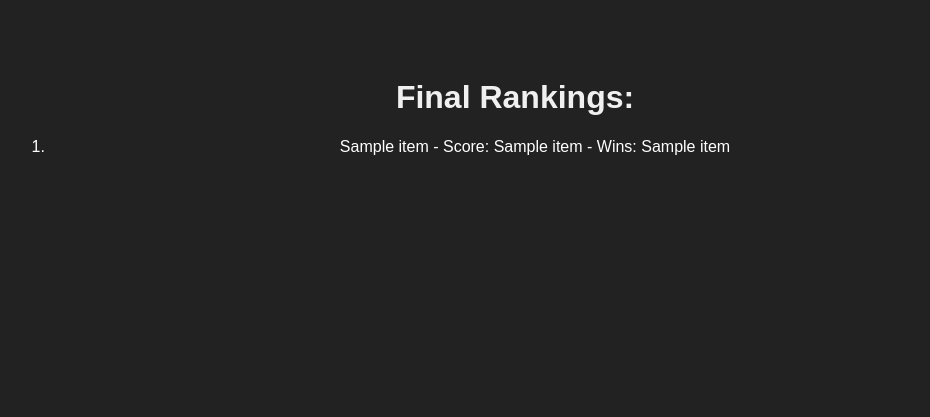
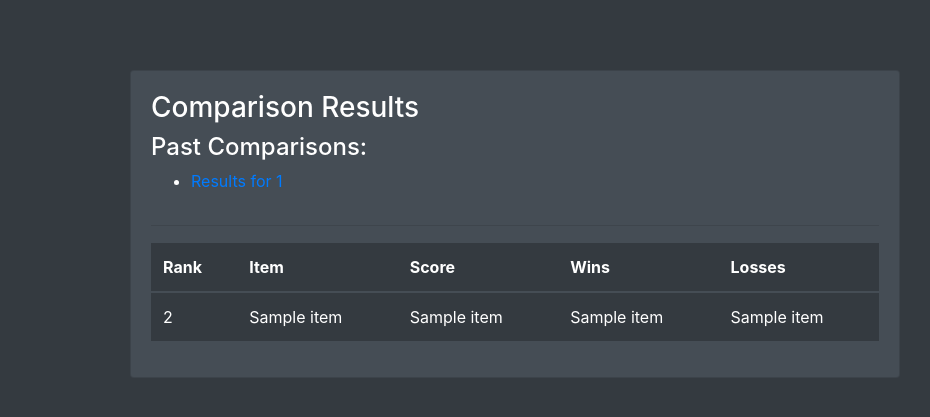
Before and after one commit to mckayc/elosimplecomparison, a Flask app: template templates/results.html in a window 1280 px wide. Shown: the top 417 px of the page, without its empty margins (125-1055 px from the left). Run offline with Flask 3, Linux system fonts and the light colour scheme; the template is opened without the code that fills it: most values are stand-ins (such as "Sample title", 1, 10 or a date in 2020); some libraries are stand-ins or nearby versions.

Commit message:
Previous entries

```diff
--- a/app.py
+++ b/app.py
@@ -2,6 +2,7 @@ from flask import Flask, render_template, request, redirect, url_for
 import sqlite3
 import itertools
 import random
+from datetime import datetime
 
 app = Flask(__name__)
 app.config['SECRET_KEY'] = 'your_secret_key'
@@ -14,6 +15,7 @@ c = conn.cursor()
 c.execute('''CREATE TABLE IF NOT EXISTS items (
                 id INTEGER PRIMARY KEY AUTOINCREMENT,
                 name TEXT NOT NULL,
+                timestamp TEXT DEFAULT CURRENT_TIMESTAMP,
                 score INTEGER DEFAULT 1000,
                 wins INTEGER DEFAULT 0,
                 losses INTEGER DEFAULT 0
@@ -38,8 +40,10 @@ def compare():
     c.execute("DELETE FROM items")
     conn.commit()
 
+    timestamp = datetime.now().strftime('%Y-%m-%d %H:%M:%S')
+
     for item in items:
-        c.execute("INSERT INTO items (name) VALUES (?)", (item,))
+        c.execute("INSERT INTO items (name, timestamp) VALUES (?, ?)", (item, timestamp))
     conn.commit()
 
     # Redirect to first comparison
@@ -62,7 +66,7 @@ def do_comparison(item1_id, item2_id):
         current_comparison = c.fetchone()[0]
 
         if current_comparison >= total_comparisons:
-            return redirect(url_for('results'))
+            return redirect(url_for('results', timestamp=request.args.get('timestamp')))
 
         # Redirect to next comparison if more are needed
         return redirect(url_for('next_comparison'))
@@ -132,10 +136,20 @@ def next_comparison():
 
 @app.route('/results')
 def results():
-    c.execute("SELECT id, name, score, wins FROM items ORDER BY score DESC")
+    timestamp = request.args.get('timestamp')
+
+    if timestamp:
+        c.execute("SELECT id, name, score, wins FROM items WHERE timestamp=?", (timestamp,))
+    else:
+        c.execute("SELECT id, name, score, wins FROM items ORDER BY score DESC")
+
     ranked_items = c.fetchall()
 
-    return render_template('results.html', ranked_items=ranked_items)
+    # Fetch timestamps and items for history links
+    c.execute("SELECT DISTINCT timestamp FROM items ORDER BY timestamp DESC")
+    timestamps = c.fetchall()
+
+    return render_template('results.html', ranked_items=ranked_items, timestamps=timestamps)
 
 if __name__ == '__main__':
     app.run(debug=True, host='0.0.0.0')
--- a/templates/results.html
+++ b/templates/results.html
@@ -1,17 +1,65 @@
 <!DOCTYPE html>
-<html>
+<html lang="en">
 <head>
-    <title>Results</title>
-    <link rel="stylesheet" href="{{ url_for('static', filename='styles.css') }}">
+    <meta charset="UTF-8">
+    <meta name="viewport" content="width=device-width, initial-scale=1.0">
+    <title>Comparison Results</title>
+    <link rel="stylesheet" href="https://stackpath.bootstrapcdn.com/bootstrap/4.5.2/css/bootstrap.min.css" integrity="sha384-JcKb8q3iqJ61gNV9KGb8thSsNjpSL0n8PARn9HuZOnIxN0hoP+VmmDGMN5t9UJ0Z" crossorigin="anonymous">
+    <style>
+        body {
+            background-color: #343a40; /* Dark theme background color */
+            color: #ffffff; /* Text color */
+            padding: 20px;
+        }
+        .container {
+            max-width: 800px;
+            margin-top: 50px;
+        }
+        .card {
+            background-color: #454d55; /* Card background color */
+            padding: 20px;
+            margin-bottom: 20px;
+        }
+    </style>
 </head>
 <body>
     <div class="container">
-        <h1>Final Rankings:</h1>
-        <ol>
-            {% for item in ranked_items %}
-            <li>{{ item[1] }} - Score: {{ item[2] }} - Wins: {{ item[3] }}</li>
-            {% endfor %}
-        </ol>
+        <div class="card">
+            <h3>Comparison Results</h3>
+
+            {% if timestamps %}
+            <h4>Past Comparisons:</h4>
+            <ul>
+                {% for ts in timestamps %}
+                <li><a href="{{ url_for('results', timestamp=ts[0]) }}">Results for {{ ts[0] }}</a></li>
+                {% endfor %}
+            </ul>
+            <hr>
+            {% endif %}
+
+            <table class="table table-dark">
+                <thead>
+                    <tr>
+                        <th scope="col">Rank</th>
+                        <th scope="col">Item</th>
+                        <th scope="col">Score</th>
+                        <th scope="col">Wins</th>
+                        <th scope="col">Losses</th>
+                    </tr>
+                </thead>
+                <tbody>
+                    {% for rank, item in ranked_items %}
+                    <tr>
+                        <td>{{ rank + 1 }}</td>
+                        <td>{{ item[1] }}</td>
+                        <td>{{ item[2] }}</td>
+                        <td>{{ item[3] }}</td>
+                        <td>{{ item[4] }}</td>
+                    </tr>
+                    {% endfor %}
+                </tbody>
+            </table>
+        </div>
     </div>
 </body>
 </html>
```
Also changed, not shown: templates/index.html (+30 -8 lines).
